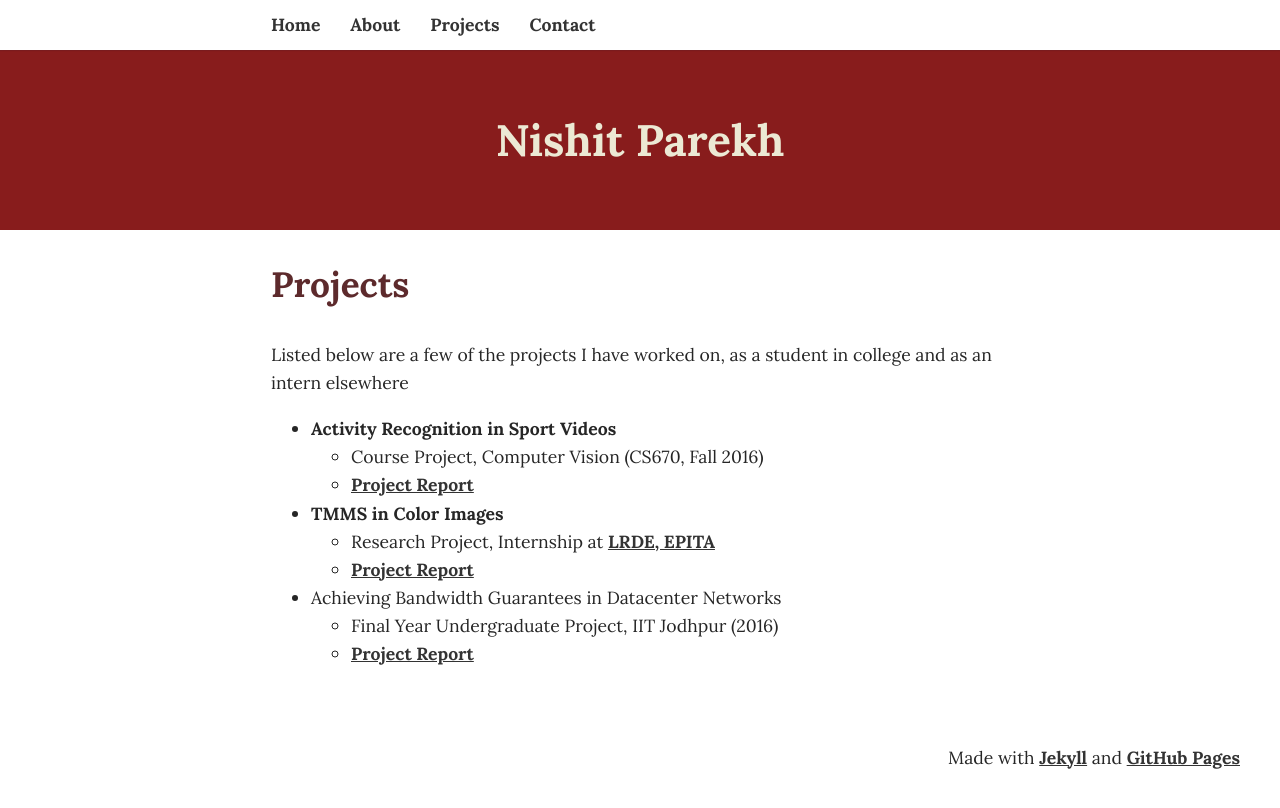
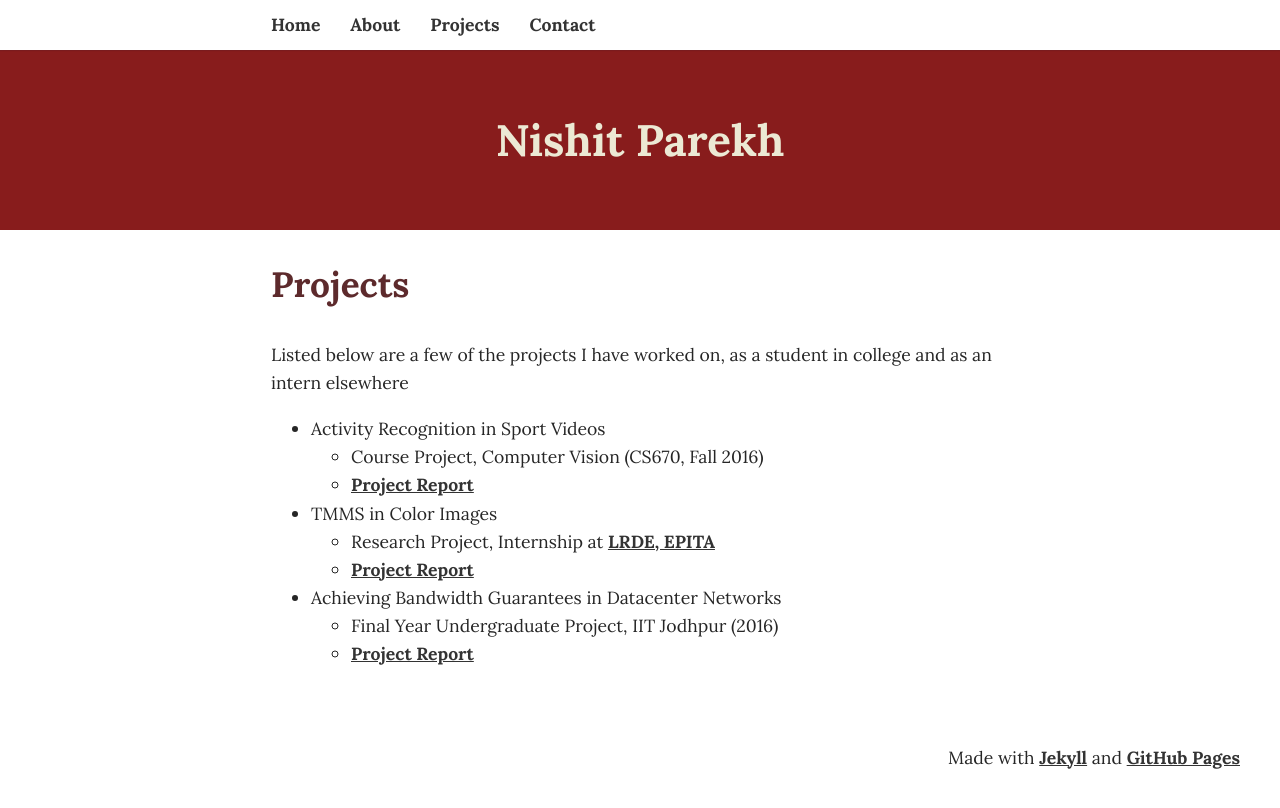
Before and after one commit to parekhnish/parekhnish.github.io, a Jekyll site: the page built from _pages/02_projects.md, in a window 1280 px wide. Shown: the top 808 px of the page. Built offline with Jekyll 4.4.1, drawn with Linux system fonts in a browser that asks for light colours.

Commit message:
Minor Cosmetic changes to Projects

```diff
--- a/_pages/02_projects.md
+++ b/_pages/02_projects.md
@@ -6,11 +6,11 @@ permalink: /projects/
 
 Listed below are a few of the projects I have worked on, as a student in college and as an intern elsewhere
 
-* **Activity Recognition in Sport Videos**
+* Activity Recognition in Sport Videos
     * Course Project, Computer Vision (CS670, Fall 2016)
     * <a href="https://www.dropbox.com/s/p6kdkfh5abn2kyy/Activity_Detection_in_Sports_Video.pdf" target="_blank">Project Report</a>
 
-* **TMMS in Color Images**
+* TMMS in Color Images
     * Research Project, Internship at [LRDE, EPITA](https://www.lrde.epita.fr/wiki/Main_Page)
     * <a href="https://www.dropbox.com/s/v8gny5cnw71ygyd/Color_TMMS_Report.pdf" target="_blank">Project Report</a>
 
```
